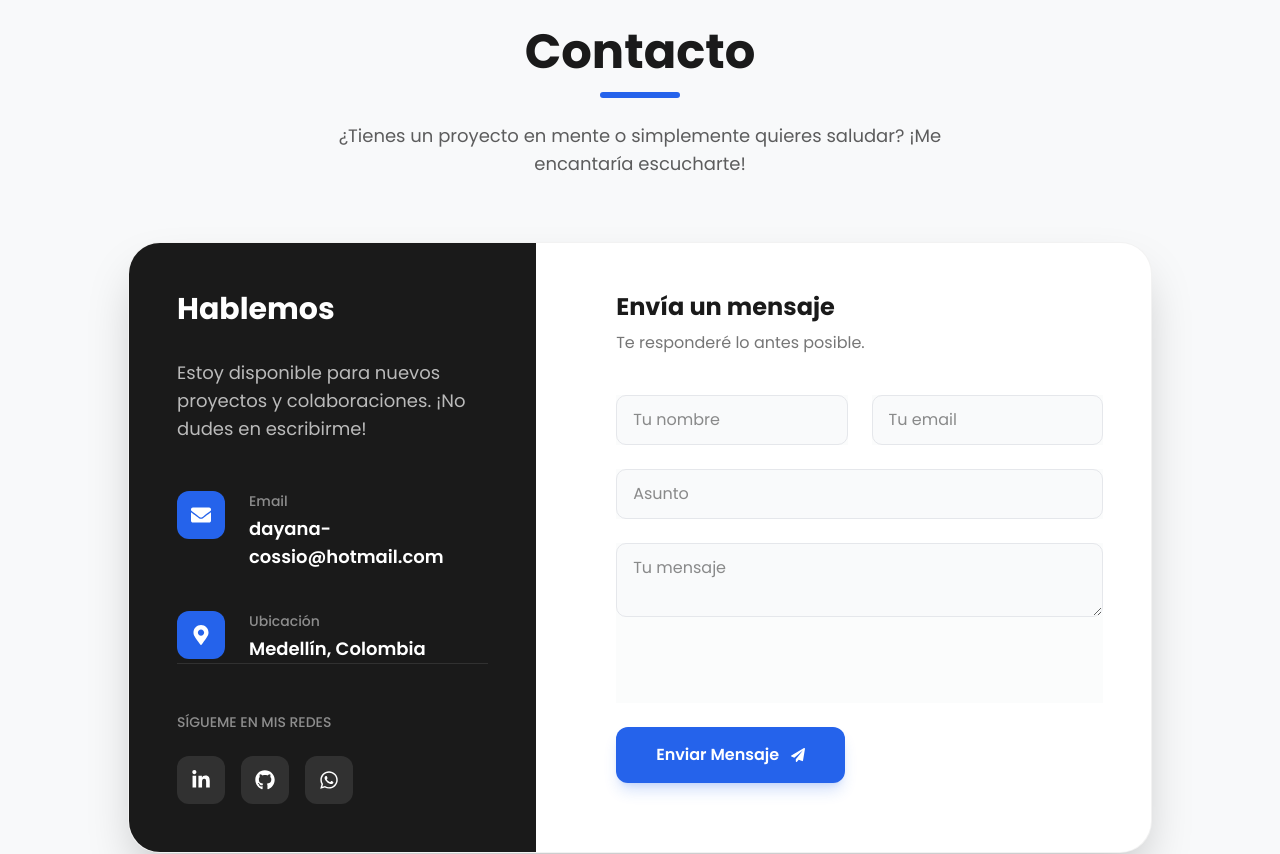
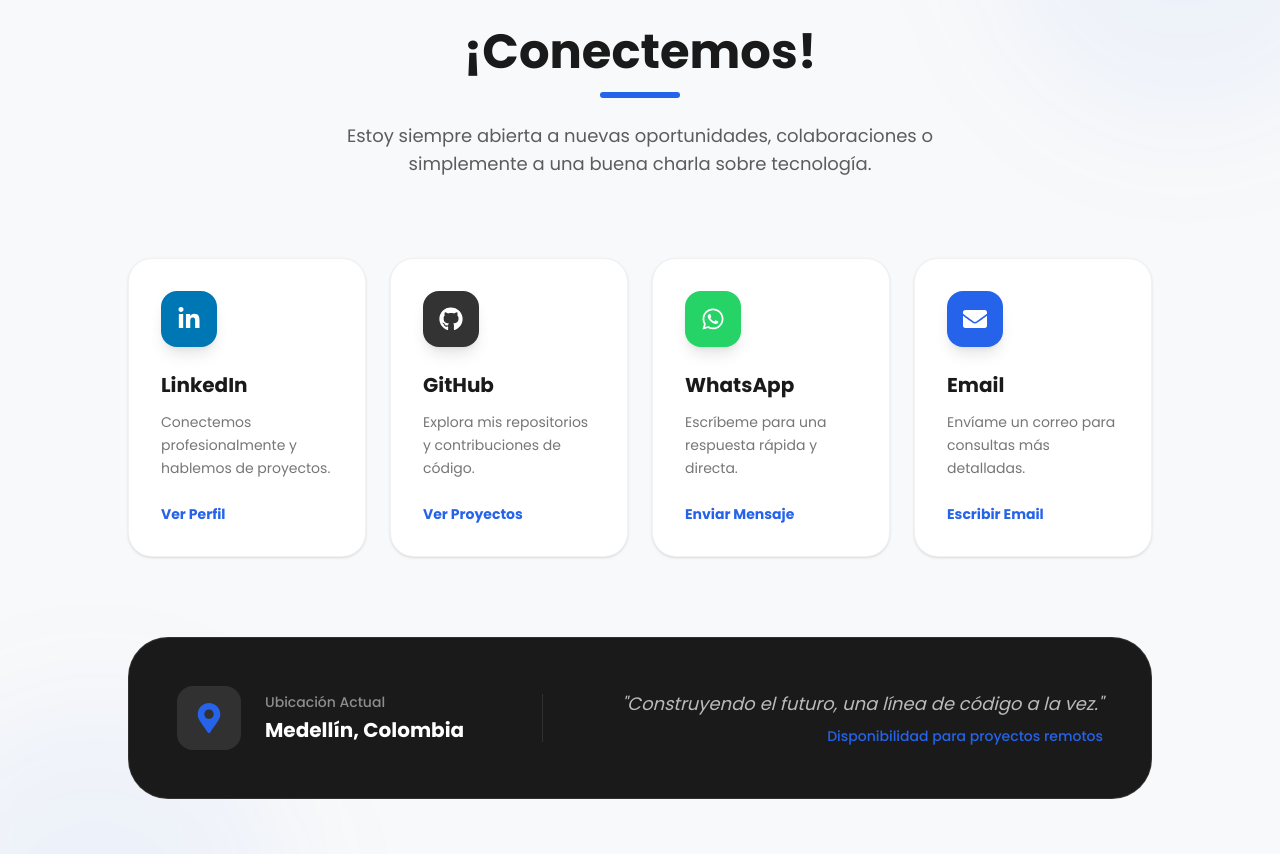
Before and after one commit to Cossiovd/portafolio, a React (Vite) app: page /#/ in a window 1280 px wide. Shown: the part 5240-6094 px from the top of the page. Built offline with nearby package versions, Linux system fonts and the light colour scheme.

Commit message:
Sección de contacto

```diff
--- a/src/components/sections/Contact.jsx
+++ b/src/components/sections/Contact.jsx
@@ -1,109 +1,112 @@
-import { FaLinkedinIn, FaGithub, FaWhatsapp, FaEnvelope, FaMapMarkerAlt, FaPaperPlane } from 'react-icons/fa';
-import Button from '../ui/Button';
-import Input from '../ui/Input';
+import { FaLinkedinIn, FaGithub, FaWhatsapp, FaEnvelope, FaMapMarkerAlt, FaExternalLinkAlt } from 'react-icons/fa';
 import Reveal from '../ui/Reveal';
+
+const contactMethods = [
+  {
+    name: 'LinkedIn',
+    description: 'Conectemos profesionalmente y hablemos de proyectos.',
+    icon: <FaLinkedinIn />,
+    link: 'https://www.linkedin.com/in/dayana-cossio-vargas-093b561b7/',
+    color: 'bg-[#0077b5]',
+    action: 'Ver Perfil'
+  },
+  {
+    name: 'GitHub',
+    description: 'Explora mis repositorios y contribuciones de código.',
+    icon: <FaGithub />,
+    link: 'https://github.com/Cossiovd',
+    color: 'bg-[#333]',
+    action: 'Ver Proyectos'
+  },
+  {
+    name: 'WhatsApp',
+    description: 'Escríbeme para una respuesta rápida y directa.',
+    icon: <FaWhatsapp />,
+    link: 'https://wa.me/573015255072',
+    color: 'bg-[#25D366]',
+    action: 'Enviar Mensaje'
+  },
+  {
+    name: 'Email',
+    description: 'Envíame un correo para consultas más detalladas.',
+    icon: <FaEnvelope />,
+    link: 'mailto:dayana-cossio@hotmail.com',
+    color: 'bg-primary',
+    action: 'Escribir Email'
+  }
+];
 
 export default function Contact() {
   return (
-    <section id="contacto" className="py-24 px-6 md:px-16 lg:px-32 bg-light dark:bg-dark transition-colors duration-300">
-      <div className="max-w-6xl mx-auto">
+    <section id="contacto" className="py-24 px-6 md:px-16 lg:px-32 bg-light dark:bg-dark transition-colors duration-300 relative overflow-hidden">
+      {/* Background decoration */}
+      <div className="absolute top-0 right-0 -translate-y-1/2 translate-x-1/4 w-96 h-96 bg-primary/5 rounded-full blur-3xl pointer-events-none"></div>
+      <div className="absolute bottom-0 left-0 translate-y-1/2 -translate-x-1/4 w-96 h-96 bg-primary/5 rounded-full blur-3xl pointer-events-none"></div>
+
+      <div className="max-w-6xl mx-auto relative z-10">
         <Reveal>
-          <div className="text-center mb-16">
+          <div className="text-center mb-20">
             <h2 className="text-4xl md:text-5xl font-bold text-dark dark:text-white mb-4">
-              Contacto
+              ¡Conectemos!
             </h2>
             <div className="h-1.5 w-20 bg-primary mx-auto rounded-full mb-6"></div>
             <p className="text-dark/70 dark:text-white/70 text-lg max-w-2xl mx-auto">
-              ¿Tienes un proyecto en mente o simplemente quieres saludar? ¡Me encantaría escucharte!
+              Estoy siempre abierta a nuevas oportunidades, colaboraciones o simplemente a una buena charla sobre tecnología.
             </p>
           </div>
         </Reveal>
 
-        <div className="grid grid-cols-1 lg:grid-cols-12 gap-8 bg-white dark:bg-dark border border-black/5 dark:border-white/10 rounded-[32px] overflow-hidden shadow-2xl transition-colors duration-300">
-          <div className="lg:col-span-5 bg-dark dark:bg-white/5 p-8 md:p-12 text-white flex flex-col justify-between">
-            <Reveal delay={0.2}>
-              <div>
-                <h3 className="text-3xl font-bold mb-8">Hablemos</h3>
-                <p className="text-white/70 text-lg mb-12">
-                  Estoy disponible para nuevos proyectos y colaboraciones. ¡No dudes en escribirme!
+        <div className="grid grid-cols-1 md:grid-cols-2 lg:grid-cols-4 gap-6">
+          {contactMethods.map((method, index) => (
+            <Reveal key={method.name} delay={index * 0.1}>
+              <a
+                href={method.link}
+                target="_blank"
+                rel="noopener noreferrer"
+                className="group block h-full p-8 bg-white dark:bg-white/5 border border-black/5 dark:border-white/10 rounded-3xl shadow-sm hover:shadow-xl hover:border-primary/30 transition-all duration-500 hover:-translate-y-2"
+              >
+                <div className={`w-14 h-14 ${method.color} text-white rounded-2xl flex items-center justify-center text-2xl mb-6 shadow-lg transition-transform duration-500 group-hover:scale-110 group-hover:rotate-3`}>
+                  {method.icon}
+                </div>
+
+                <h3 className="text-xl font-bold text-dark dark:text-white mb-3 flex items-center gap-2">
+                  {method.name}
+                  <FaExternalLinkAlt className="text-[10px] opacity-0 group-hover:opacity-50 transition-opacity" />
+                </h3>
+
+                <p className="text-dark/60 dark:text-white/60 text-sm leading-relaxed mb-6">
+                  {method.description}
                 </p>
 
-                <div className="space-y-10">
-                  <div className="flex items-start gap-6 group">
-                    <div className="w-12 h-12 bg-primary rounded-xl flex items-center justify-center shrink-0 transition-transform duration-300 group-hover:scale-110">
-                      <FaEnvelope className="text-xl" />
-                    </div>
-                    <div>
-                      <p className="text-white/50 text-sm font-medium mb-1">Email</p>
-                      <a href="mailto:dayana-cossio@hotmail.com" className="text-white font-semibold text-lg hover:text-primary transition-colors">
-                        dayana-cossio@hotmail.com
-                      </a>
-                    </div>
-                  </div>
+                <span className="text-sm font-bold text-primary flex items-center gap-2 mt-auto">
+                  {method.action}
+                  <span className="w-0 group-hover:w-4 h-[1px] bg-primary transition-all duration-300"></span>
+                </span>
+              </a>
+            </Reveal>
+          ))}
+        </div>
 
-                  <div className="flex items-start gap-6 group">
-                    <div className="w-12 h-12 bg-primary rounded-xl flex items-center justify-center shrink-0 transition-transform duration-300 group-hover:scale-110">
-                      <FaMapMarkerAlt className="text-xl" />
-                    </div>
-                    <div>
-                      <p className="text-white/50 text-sm font-medium mb-1">Ubicación</p>
-                      <p className="text-white font-semibold text-lg">
-                        Medellín, Colombia
-                      </p>
-                    </div>
-                  </div>
-                </div>
+        <Reveal delay={0.5}>
+          <div className="mt-20 p-8 md:p-12 bg-dark dark:bg-white/5 rounded-[40px] text-white flex flex-col md:flex-row items-center justify-between gap-8 border border-white/10">
+            <div className="flex items-center gap-6">
+              <div className="w-16 h-16 bg-white/10 rounded-2xl flex items-center justify-center text-3xl">
+                <FaMapMarkerAlt className="text-primary" />
               </div>
-            </Reveal>
+              <div>
+                <p className="text-white/50 text-sm font-medium mb-1">Ubicación Actual</p>
+                <p className="text-xl font-bold">Medellín, Colombia</p>
+              </div>
+            </div>
 
-            <Reveal delay={0.4}>
-              <div className="mt-16 lg:mt-0 pt-12 border-t border-white/10">
-                <p className="text-white/50 text-sm font-medium mb-6">SÍGUEME EN MIS REDES</p>
-                <div className="flex gap-4">
-                  <a href="https://www.linkedin.com/in/dayana-cossio-vargas-093b561b7/" target="_blank" rel="noopener noreferrer" className="w-12 h-12 bg-white/10 hover:bg-primary rounded-xl flex items-center justify-center text-white transition-all duration-300">
-                    <FaLinkedinIn className="text-xl" />
-                  </a>
-                  <a href="https://github.com/Cossiovd" target="_blank" rel="noopener noreferrer" className="w-12 h-12 bg-white/10 hover:bg-primary rounded-xl flex items-center justify-center text-white transition-all duration-300">
-                    <FaGithub className="text-xl" />
-                  </a>
-                  <a href="https://wa.me/573015255072" target="_blank" rel="noopener noreferrer" className="w-12 h-12 bg-white/10 hover:bg-primary rounded-xl flex items-center justify-center text-white transition-all duration-300">
-                    <FaWhatsapp className="text-xl" />
-                  </a>
-                </div>
-              </div>
-            </Reveal>
+            <div className="hidden md:block w-[1px] h-12 bg-white/10"></div>
+
+            <div className="text-center md:text-right">
+              <p className="text-white/70 text-lg mb-2 italic">"Construyendo el futuro, una línea de código a la vez."</p>
+              <p className="text-primary font-medium text-sm">Disponibilidad para proyectos remotos</p>
+            </div>
           </div>
-
-          <div className="lg:col-span-7 p-8 md:p-12">
-            <Reveal delay={0.3}>
-              <div className="mb-10">
-                <h3 className="text-2xl font-bold text-dark dark:text-white mb-2">Envía un mensaje</h3>
-                <p className="text-dark/60 dark:text-white/60">Te responderé lo antes posible.</p>
-              </div>
-
-              <form className="space-y-6">
-                <div className="grid grid-cols-1 md:grid-cols-2 gap-6">
-                  <Input type="text" name="name" placeholder="Tu nombre" required className="bg-light/50 dark:bg-white/5 border-transparent focus:bg-white dark:focus:bg-white/10 dark:text-white" />
-                  <Input type="email" name="email" placeholder="Tu email" required className="bg-light/50 dark:bg-white/5 border-transparent focus:bg-white dark:focus:bg-white/10 dark:text-white" />
-                </div>
-                <Input type="text" name="subject" placeholder="Asunto" className="bg-light/50 dark:bg-white/5 border-transparent focus:bg-white dark:focus:bg-white/10 dark:text-white" />
-                <Input
-                  type="text"
-                  name="message"
-                  placeholder="Tu mensaje"
-                  as="textarea"
-                  required
-                  className="bg-light/50 dark:bg-white/5 border-transparent focus:bg-white dark:focus:bg-white/10 dark:text-white min-h-[160px]"
-                />
-
-                <Button className="w-full md:w-auto px-10 py-4 flex items-center justify-center gap-3 group">
-                  Enviar Mensaje
-                  <FaPaperPlane className="text-sm transition-transform duration-300 group-hover:translate-x-1 group-hover:-translate-y-1" />
-                </Button>
-              </form>
-            </Reveal>
-          </div>
-        </div>
+        </Reveal>
       </div>
     </section>
   );
```
